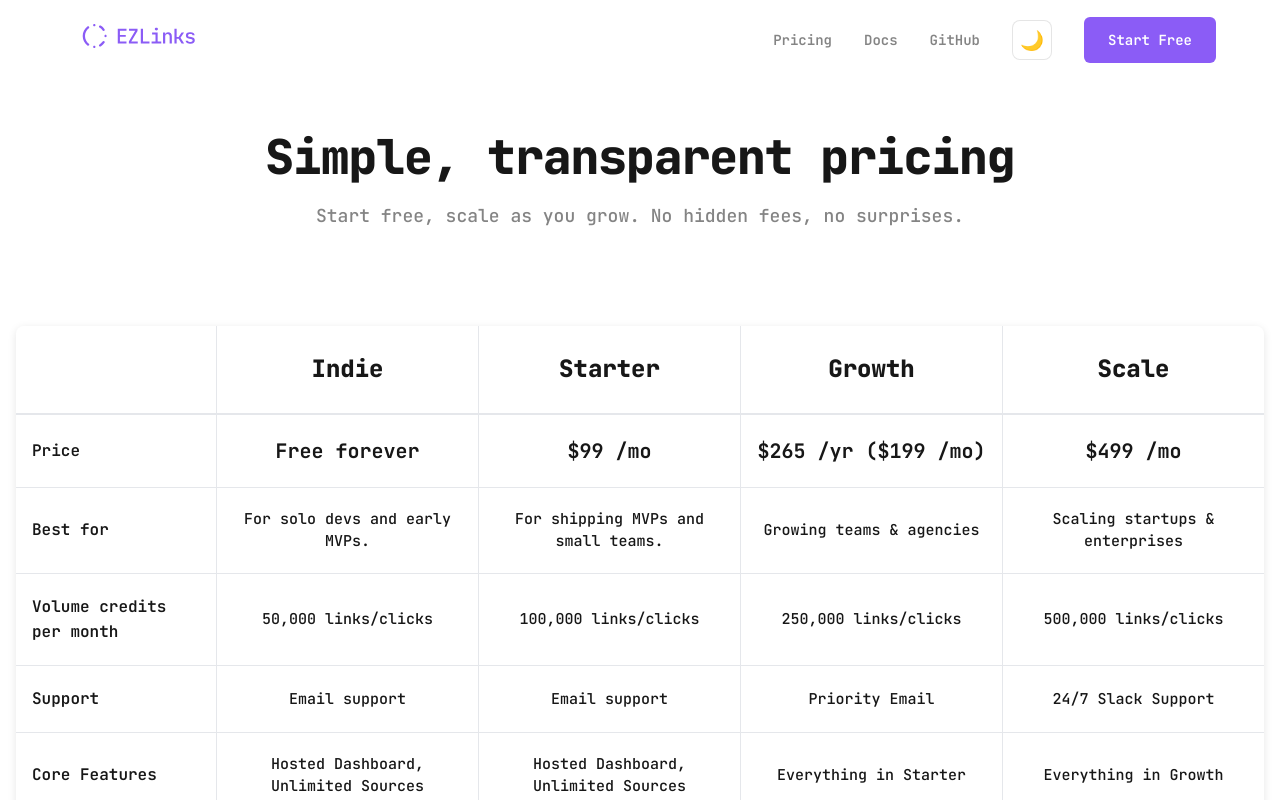
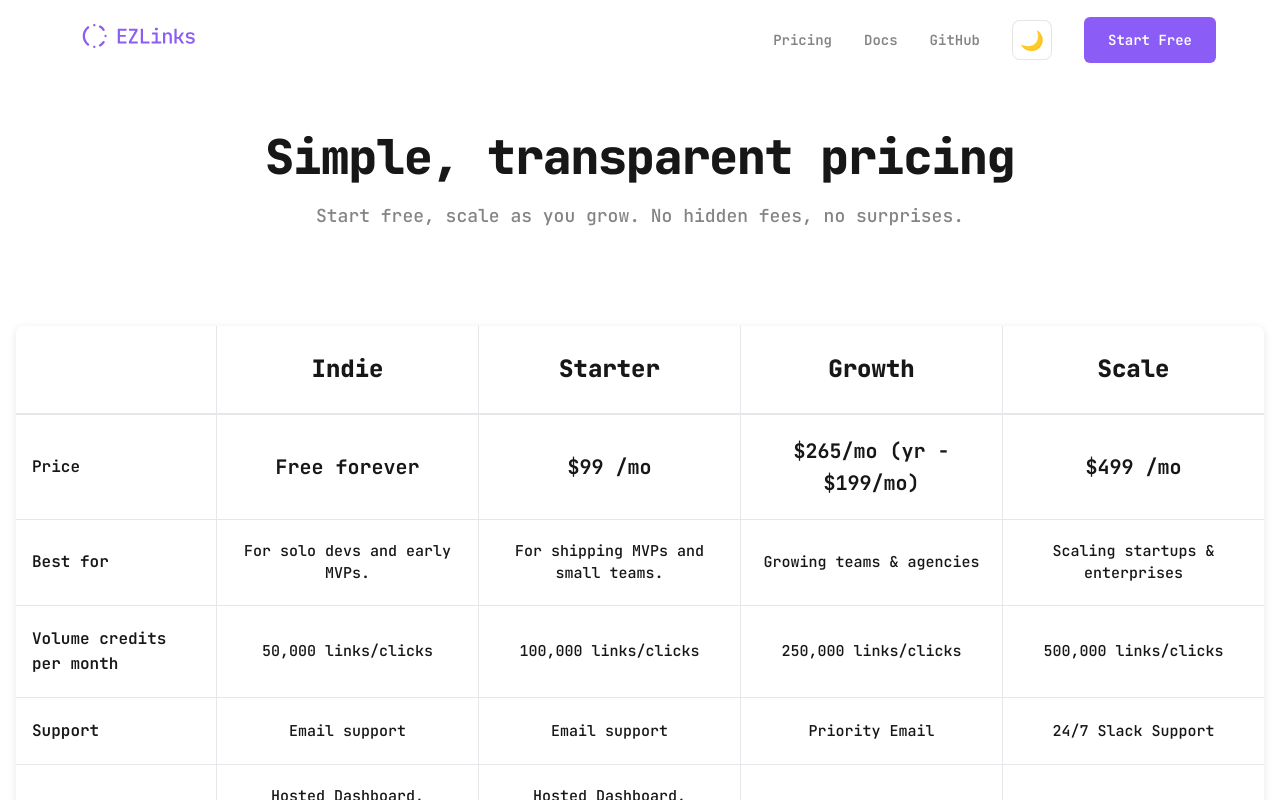
Before and after one commit to GetEZLinks/ezlinks-marketing, a Next.js app: page /pricing in a window 1280 px wide. Shown: the top 800 px of the page. Built offline with nearby package versions, Linux system fonts and the light colour scheme.

Commit message:
Changed pricing desc for Growth plan.

```diff
--- a/src/components/PricingGrid/PricingGrid.tsx
+++ b/src/components/PricingGrid/PricingGrid.tsx
@@ -44,7 +44,7 @@ const PricingGrid: React.FC = () => {
     },
     {
       name: 'Growth',
-      price: '$265 /yr ($199 /mo)',
+      price: '$265/mo (yr - $199/mo)',
       bestFor: 'Growing teams & agencies',
       credits: '250,000 links/clicks',
       support: 'Priority Email',
```
